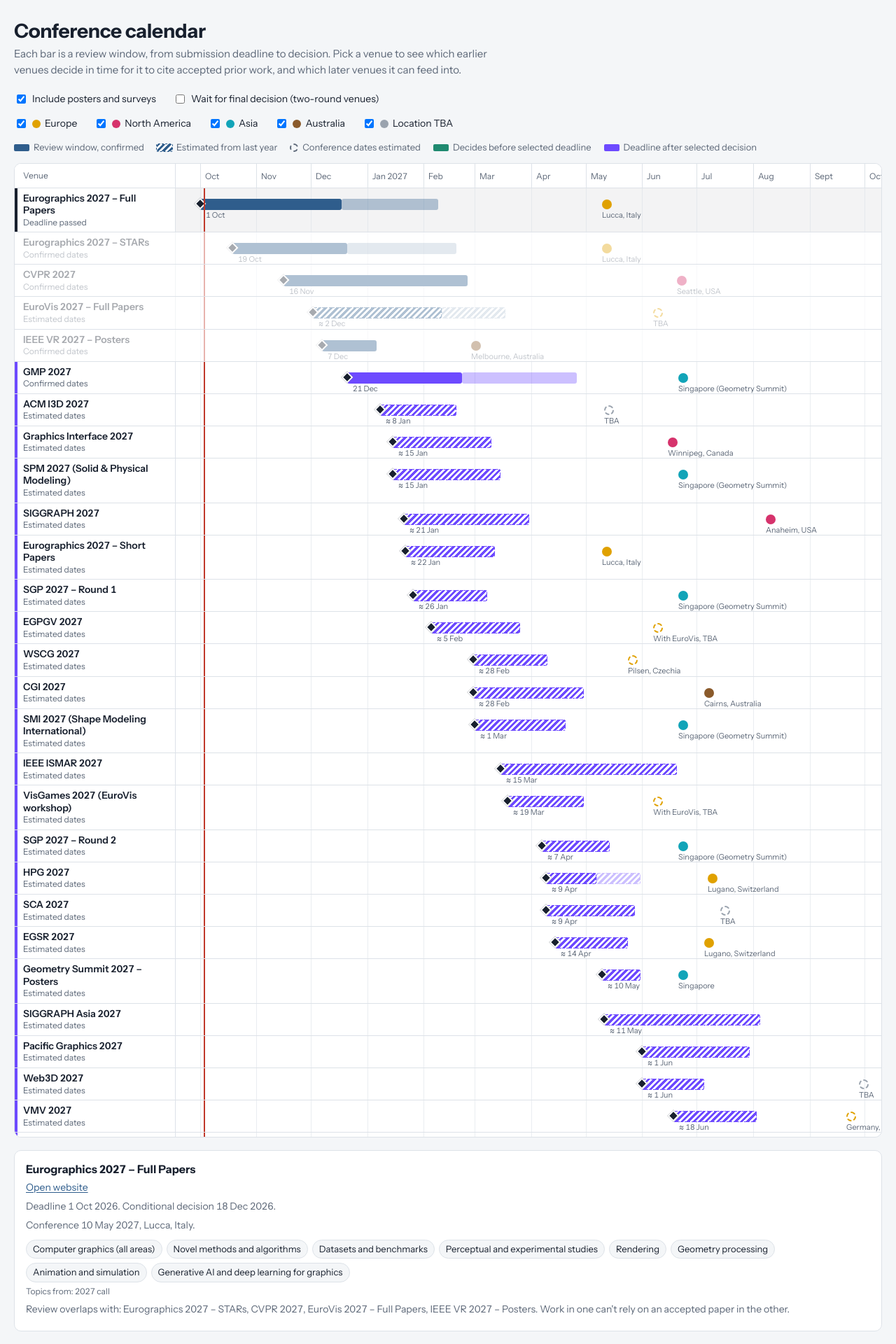
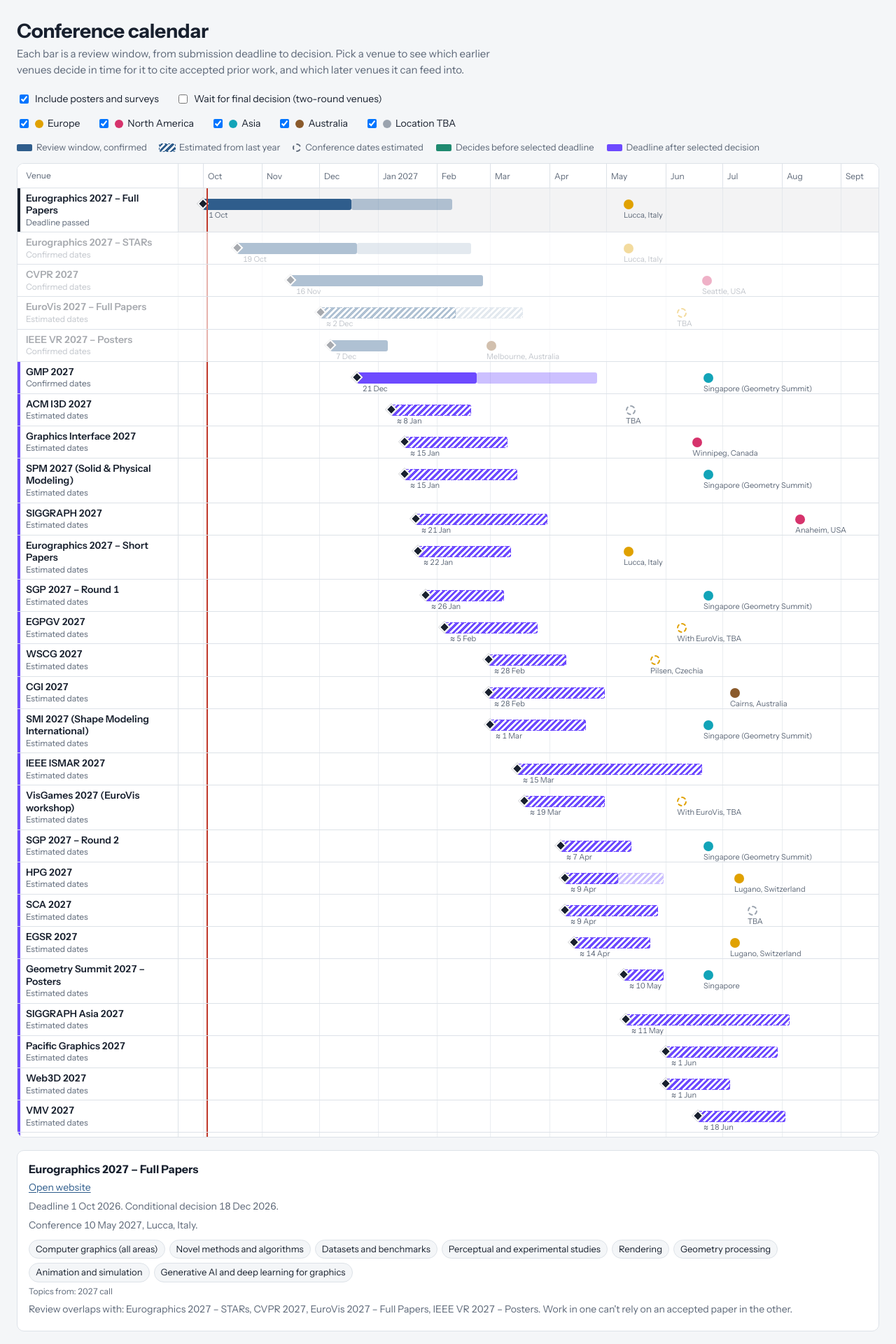
Before and after one commit to CoburgGraphicsLab/CoburgGraphicsLab.github.io, a Jekyll site: the page conference-calendar/index.html, which Jekyll copies as it is, in a window 1280 px wide. Shown: the top 1920 px of the page at 70% size. Built offline with Jekyll 4.4.1, drawn with Linux system fonts in a browser that asks for light colours; some of the changed lines change nothing that is shown.

Commit message:
use full browser width

```diff
--- a/conference-calendar/index.html
+++ b/conference-calendar/index.html
@@ -27,7 +27,7 @@
 body{margin:0;background:var(--paper);color:var(--ink);
   font-family:"Instrument Sans",system-ui,-apple-system,"Segoe UI",Roboto,sans-serif;
   font-size:15px;line-height:1.5;font-variant-numeric:tabular-nums}
-.wrap{max-width:1280px;margin:0 auto;padding:28px 20px 48px}
+.wrap{max-width:none;margin:0 auto;padding:28px 24px 48px}
 h1{font-size:28px;line-height:1.15;margin:0 0 6px;font-weight:700;letter-spacing:-.01em}
 .lede{color:var(--muted);margin:0 0 20px;max-width:70ch}
 .controls{display:flex;flex-wrap:wrap;gap:12px 24px;align-items:center;margin-bottom:14px}
@@ -253,12 +253,13 @@
 
 
 
-const START = "2026-09-15", END = "2028-06-01", PX = 2.6, DAY = 864e5;
+const START = "2026-09-15", END = "2028-06-01", DAY = 864e5;
+let PX = 2.6;
 const d = s => new Date(s + "T00:00:00Z").getTime();
 const x = s => Math.round((d(s) - d(START)) / DAY * PX);
 const days = (a,b) => Math.round((d(b) - d(a)) / DAY);
 const fmt = s => new Date(d(s)).toLocaleDateString("en-GB",{day:"numeric",month:"short",year:"numeric",timeZone:"UTC"});
-const W = x(END);
+let W = x(END);
 
 let mode = "cond", selected = "eg", showSmall = true;
 const conts = new Set(["eu","na","as","oc","tba"]);
@@ -280,6 +281,10 @@
   const sel = V.find(v=>v.id===selected);
   const chart = document.getElementById("chart");
   const lw = getComputedStyle(document.documentElement).getPropertyValue("--lw").trim() || "230px";
+  // scale so that one full year fits in the visible chart width
+  const avail = chart.clientWidth - (parseInt(lw,10) || 230) - 4;
+  PX = Math.max(1.6, avail / 366);
+  W = x(END);
 
   let months = "";
   const s = new Date(d(START)); s.setUTCDate(1); s.setUTCMonth(s.getUTCMonth()+1);
@@ -350,6 +355,7 @@
 document.getElementById("showSmall").addEventListener("change", e=>{ showSmall = e.target.checked; render(); });
 document.querySelectorAll("input.cont").forEach(c=>c.addEventListener("change",()=>{ c.checked ? conts.add(c.value) : conts.delete(c.value); render(); }));
 document.getElementById("waitFinal").addEventListener("change", e=>{ mode = e.target.checked ? "final" : "cond"; render(); });
+let rz; window.addEventListener("resize", ()=>{ clearTimeout(rz); rz = setTimeout(()=>{ render.done=false; render(); }, 150); });
 render();
 </script>
 </body>
```
